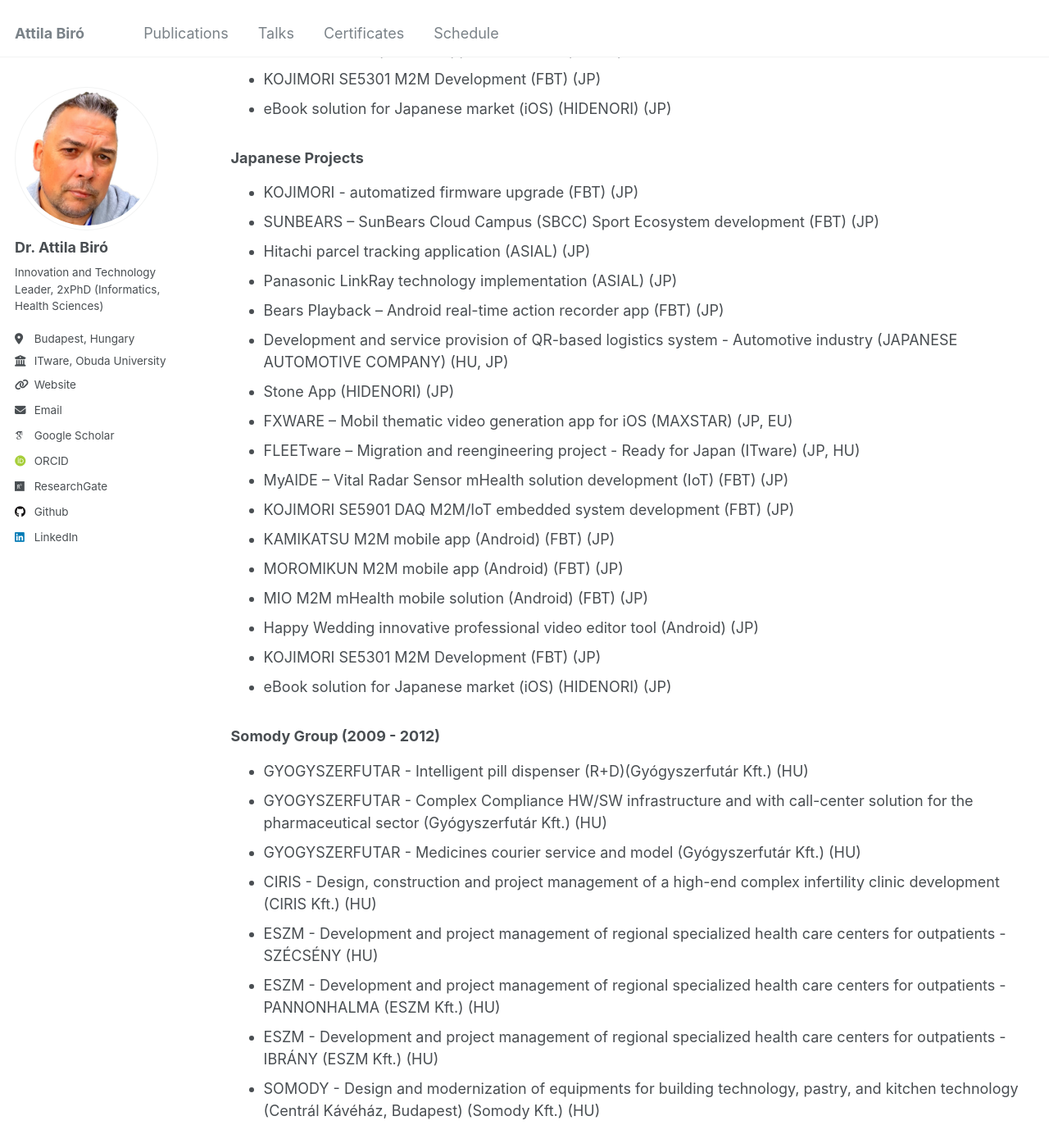
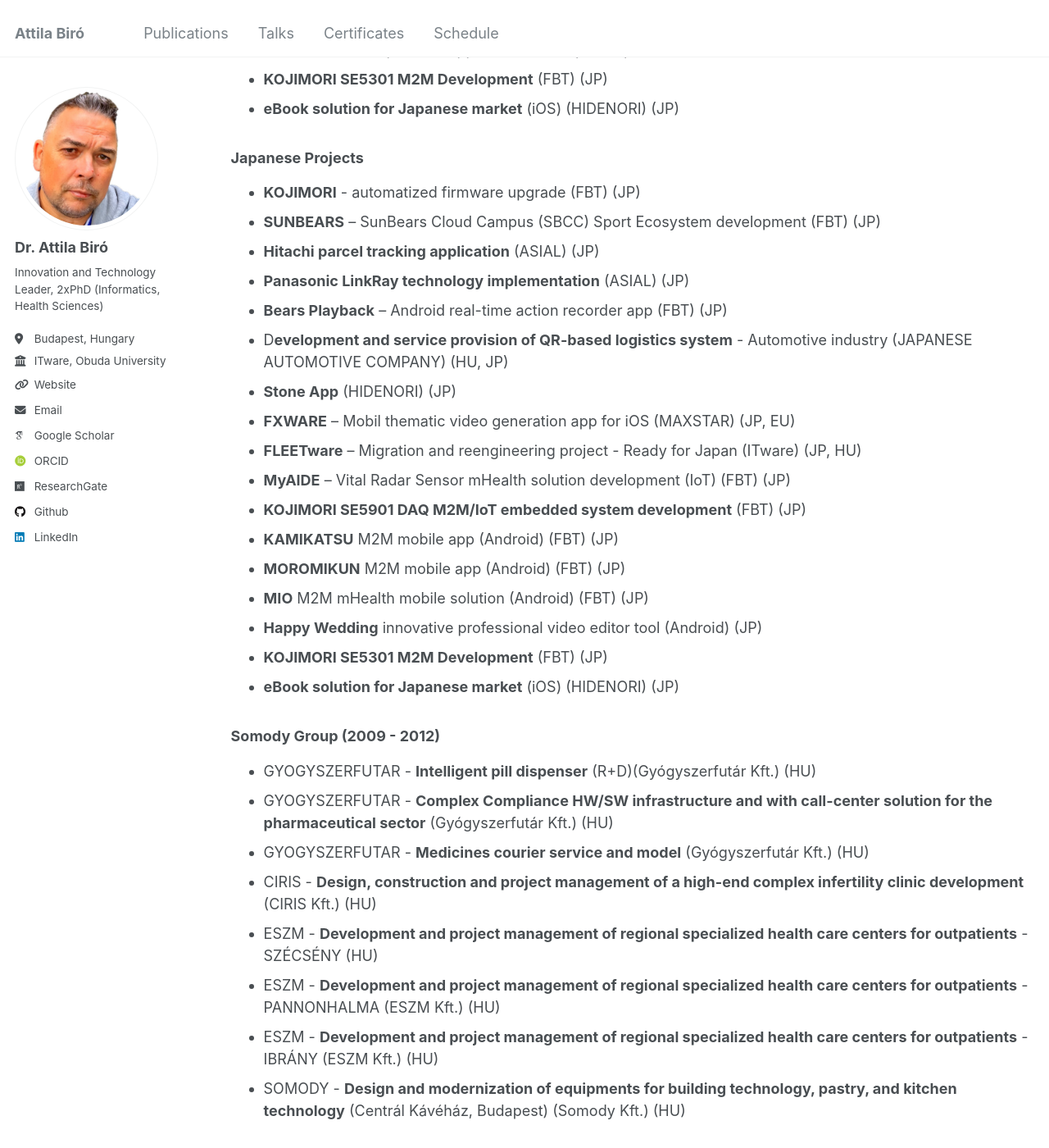
Before and after one commit to biroka/biroka.github.io, a Jekyll site: the page built from _pages/projects.md, in a window 1280 px wide and 1400 px high, scrolled down 5860 px. Shown: the whole window at 82% size. Built offline with Jekyll 4.4.1, drawn with Linux system fonts in a browser that asks for light colours; some web fonts are replaced; some of the changed text lies outside the part shown.

Commit message:
Update projects.md

```diff
--- a/_pages/projects.md
+++ b/_pages/projects.md
@@ -116,60 +116,60 @@ author_profile: true
  * **PILLANGÓ consolidation project** (MAGYAR TELEKOM) (HU)
 
 ### International projects
- * KOJIMORI  - automatized firmware upgrade (FBT) (JP)
- * HORIZON 2020 - iGAME H2020 RISE -  cross-country (ES, UK, IT, MK, HU) consortium project (EU)
- * SUNBEARS – SunBears Cloud Campus (SBCC) Sport Ecosystem development (Phase 1 - Phase8) (FBT) (JP)
- * Hitachi parcel tracking application (ASIAL) (JP)
- * Panasonic LinkRay technology implementation (ASIAL) (JP)
- * Bears Playback – Android real-time action recorder app (FBT) (JP)
- * Development and service provision of QR-based logistics system - Automotive industry (JAPANESE AUTOMOTIVE COMPANY) (HU, JP)
- * Extranet portal development, legacy system redesign dev (ODIGEO LILIGO) (HU, FR, ES)
- * Metasearch mobile- and web application (ODIGEO LILIGO) (HU, FR, ES)
- * Stone App (HIDENORI) (JP)
- * FXWARE – Mobil thematic video generation app for iOS (MAXSTAR) (JP, EU)
- * Microservice developments for Fleetware (fleet tracking solution) – Vietnam (VN)
- * FLEETware – Migration and reengineering project - Ready for Japan (ITware) (JP, HU)
- * Online streaming services (DOCLER Holding) (L)
- * Community Support Chat, MusicRecognition, MoWii-Luxemburg (DOCLER Holding) (L)
- * MyAIDE – Vital Radar Sensor mHealth solution development (IoT) (FBT) (JP)
- * Smart Scheduling and Dispatching - Finland (ECOLANE) (FI, USA)
- * KOJIMORI SE5901 DAQ M2M/IoT embedded system development (FBT) (JP)
- * KAMIKATSU M2M mobile app (Android) (FBT) (JP)
- * MOROMIKUN M2M mobile app (Android) (FBT) (JP)
- * MIO M2M mHealth mobile solution (Android) (FBT) (JP)
- * Happy Wedding innovative professional video editor tool (iOS) (HIDENORI) (JP)
- * APPaware- multiplatform application development platform (Android, iOS) (ITware) (HU)
- * KOJIMORI SE5301 M2M Development (FBT) (JP)
- * eBook solution for Japanese market (iOS) (HIDENORI) (JP)
+ * **KOJIMORI**  - automatized firmware upgrade (FBT) (JP)
+ * HORIZON 2020 - **iGAME H2020 RISE** -  cross-country (ES, UK, IT, MK, HU) consortium project (EU)
+ * **SUNBEARS** – SunBears Cloud Campus (SBCC) Sport Ecosystem development (Phase 1 - Phase8) (FBT) (JP)
+ * **Hitachi parcel tracking application** (ASIAL) (JP)
+ * **Panasonic LinkRay technology implementation** (ASIAL) (JP)
+ * **Bears Playback** – Android real-time action recorder app (FBT) (JP)
+ * **Development and service provision of QR-based logistics system** - Automotive industry (JAPANESE AUTOMOTIVE COMPANY) (HU, JP)
+ * **Extranet portal development**, legacy system redesign dev (ODIGEO LILIGO) (HU, FR, ES)
+ * **Metasearch mobile- and web application** (ODIGEO LILIGO) (HU, FR, ES)
+ * **Stone App **(HIDENORI) (JP)
+ * **FXWARE** – Mobil thematic video generation app for iOS (MAXSTAR) (JP, EU)
+ * **Microservice developments for Fleetware** (fleet tracking solution) – Vietnam (VN)
+ * **FLEETware – Migration and reengineering project** - Ready for Japan (ITware) (JP, HU)
+ * **Online streaming services** (DOCLER Holding) (L)
+ * **Community Support Chat, MusicRecognition, MoWii-Luxemburg** (DOCLER Holding) (L)
+ * **MyAIDE** – Vital Radar Sensor mHealth solution development (IoT) (FBT) (JP)
+ * **Smart Scheduling and Dispatching** - Finland (ECOLANE) (FI, USA)
+ * **KOJIMORI SE5901 DAQ M2M/IoT embedded system development** (FBT) (JP)
+ * **KAMIKATSU** M2M mobile app (Android) (FBT) (JP)
+ * **MOROMIKUN** M2M mobile app (Android) (FBT) (JP)
+ * **MIO** M2M mHealth mobile solution (Android) (FBT) (JP)
+ * **Happy Wedding** innovative professional video editor tool (iOS) (HIDENORI) (JP)
+ * **APPaware** - multiplatform application development platform (Android, iOS) (ITware) (HU)
+ * **KOJIMORI SE5301 M2M Development** (FBT) (JP)
+ * **eBook solution for Japanese market** (iOS) (HIDENORI) (JP)
 
 ### Japanese Projects
- * KOJIMORI  - automatized firmware upgrade (FBT) (JP)
- * SUNBEARS – SunBears Cloud Campus (SBCC) Sport Ecosystem development (FBT) (JP)
- * Hitachi parcel tracking application (ASIAL) (JP)
- * Panasonic LinkRay technology implementation (ASIAL) (JP)
- * Bears Playback – Android real-time action recorder app (FBT) (JP)
- * Development and service provision of QR-based logistics system - Automotive industry (JAPANESE AUTOMOTIVE COMPANY) (HU, JP)
- * Stone App (HIDENORI) (JP)
- * FXWARE – Mobil thematic video generation app for iOS (MAXSTAR) (JP, EU)
- * FLEETware – Migration and reengineering project - Ready for Japan (ITware) (JP, HU)
- * MyAIDE – Vital Radar Sensor mHealth solution development (IoT) (FBT) (JP)
- * KOJIMORI SE5901 DAQ M2M/IoT embedded system development (FBT) (JP)
- * KAMIKATSU M2M mobile app (Android) (FBT) (JP)
- * MOROMIKUN M2M mobile app (Android) (FBT) (JP)
- * MIO M2M mHealth mobile solution (Android) (FBT) (JP)
- * Happy Wedding innovative professional video editor tool (Android) (JP)
- * KOJIMORI SE5301 M2M Development (FBT) (JP)
- * eBook solution for Japanese market (iOS) (HIDENORI) (JP)
+ * **KOJIMORI**  - automatized firmware upgrade (FBT) (JP)
+ * **SUNBEARS** – SunBears Cloud Campus (SBCC) Sport Ecosystem development (FBT) (JP)
+ * **Hitachi parcel tracking application** (ASIAL) (JP)
+ * **Panasonic LinkRay technology implementation** (ASIAL) (JP)
+ * **Bears Playback** – Android real-time action recorder app (FBT) (JP)
+ * D**evelopment and service provision of QR-based logistics system** - Automotive industry (JAPANESE AUTOMOTIVE COMPANY) (HU, JP)
+ * **Stone App** (HIDENORI) (JP)
+ * **FXWARE** – Mobil thematic video generation app for iOS (MAXSTAR) (JP, EU)
+ * **FLEETware** – Migration and reengineering project - Ready for Japan (ITware) (JP, HU)
+ * **MyAIDE** – Vital Radar Sensor mHealth solution development (IoT) (FBT) (JP)
+ * **KOJIMORI SE5901 DAQ M2M/IoT embedded system development** (FBT) (JP)
+ * **KAMIKATSU** M2M mobile app (Android) (FBT) (JP)
+ * **MOROMIKUN** M2M mobile app (Android) (FBT) (JP)
+ * **MIO** M2M mHealth mobile solution (Android) (FBT) (JP)
+ * **Happy Wedding** innovative professional video editor tool (Android) (JP)
+ * **KOJIMORI SE5301 M2M Development** (FBT) (JP)
+ * **eBook solution for Japanese market** (iOS) (HIDENORI) (JP)
 
 ### Somody Group (2009 - 2012)
- * GYOGYSZERFUTAR - Intelligent pill dispenser (R+D)(Gyógyszerfutár Kft.) (HU)
- * GYOGYSZERFUTAR - Complex Compliance HW/SW infrastructure and with call-center solution for the pharmaceutical sector (Gyógyszerfutár Kft.) (HU)
- * GYOGYSZERFUTAR - Medicines courier service and model (Gyógyszerfutár Kft.) (HU)
- * CIRIS - Design, construction and project management of a high-end complex infertility clinic development (CIRIS Kft.) (HU)
- * ESZM - Development and project management of regional specialized health care centers for outpatients - SZÉCSÉNY (HU)
- * ESZM - Development and project management of regional specialized health care centers for outpatients - PANNONHALMA (ESZM Kft.) (HU)
- * ESZM - Development and project management of regional specialized health care centers for outpatients - IBRÁNY (ESZM Kft.) (HU)
- * SOMODY - Design and modernization of equipments for building technology, pastry, and kitchen technology (Centrál Kávéház, Budapest) (Somody Kft.) (HU)
+ * GYOGYSZERFUTAR - **Intelligent pill dispenser** (R+D)(Gyógyszerfutár Kft.) (HU)
+ * GYOGYSZERFUTAR - **Complex Compliance HW/SW infrastructure and with call-center solution for the pharmaceutical sector** (Gyógyszerfutár Kft.) (HU)
+ * GYOGYSZERFUTAR - **Medicines courier service and model** (Gyógyszerfutár Kft.) (HU)
+ * CIRIS - **Design, construction and project management of a high-end complex infertility clinic development** (CIRIS Kft.) (HU)
+ * ESZM - **Development and project management of regional specialized health care centers for outpatients** - SZÉCSÉNY (HU)
+ * ESZM - **Development and project management of regional specialized health care centers for outpatients** - PANNONHALMA (ESZM Kft.) (HU)
+ * ESZM - **Development and project management of regional specialized health care centers for outpatients** - IBRÁNY (ESZM Kft.) (HU)
+ * SOMODY - **Design and modernization of equipments for building technology, pastry, and kitchen technology** (Centrál Kávéház, Budapest) (Somody Kft.) (HU)
 
 ## GRANT (LEADERSHIP and PROJECT MANAGEMENT)
 * 2024 ITWARE - iGAME H2020 RISE cross-country (ES, UK, IT, MK, HU) consortium project, 837.200 EUR (EU)
```
Also changed, not shown: other parts of _pages/projects.md (+6 -6 lines).
